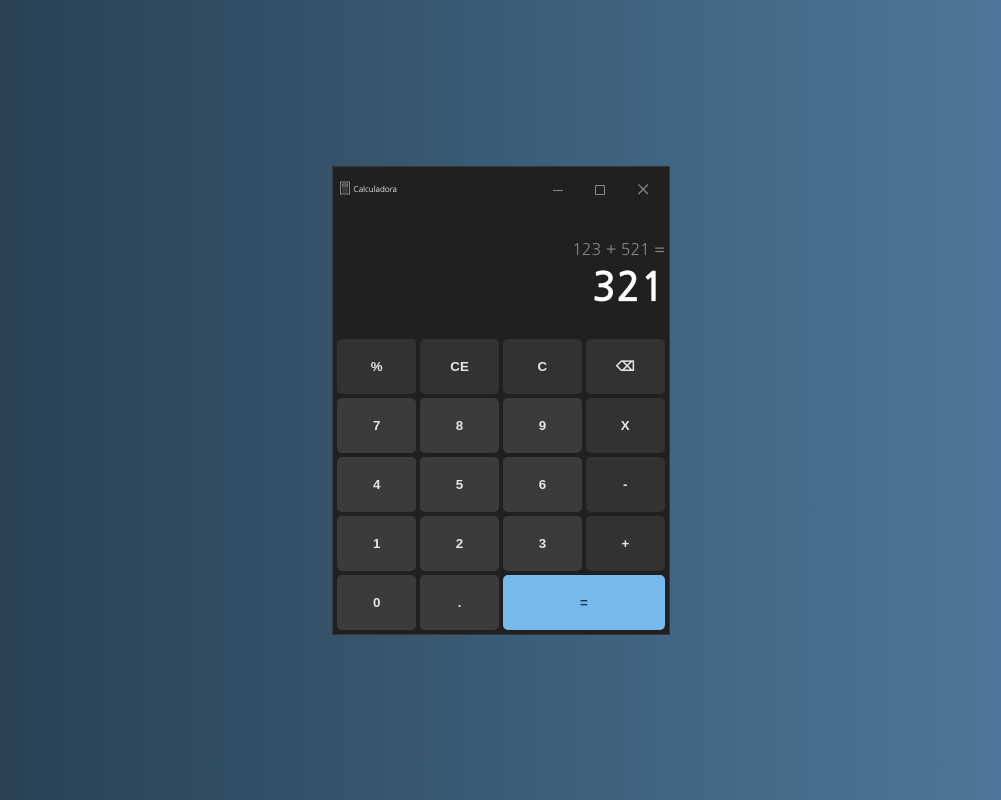
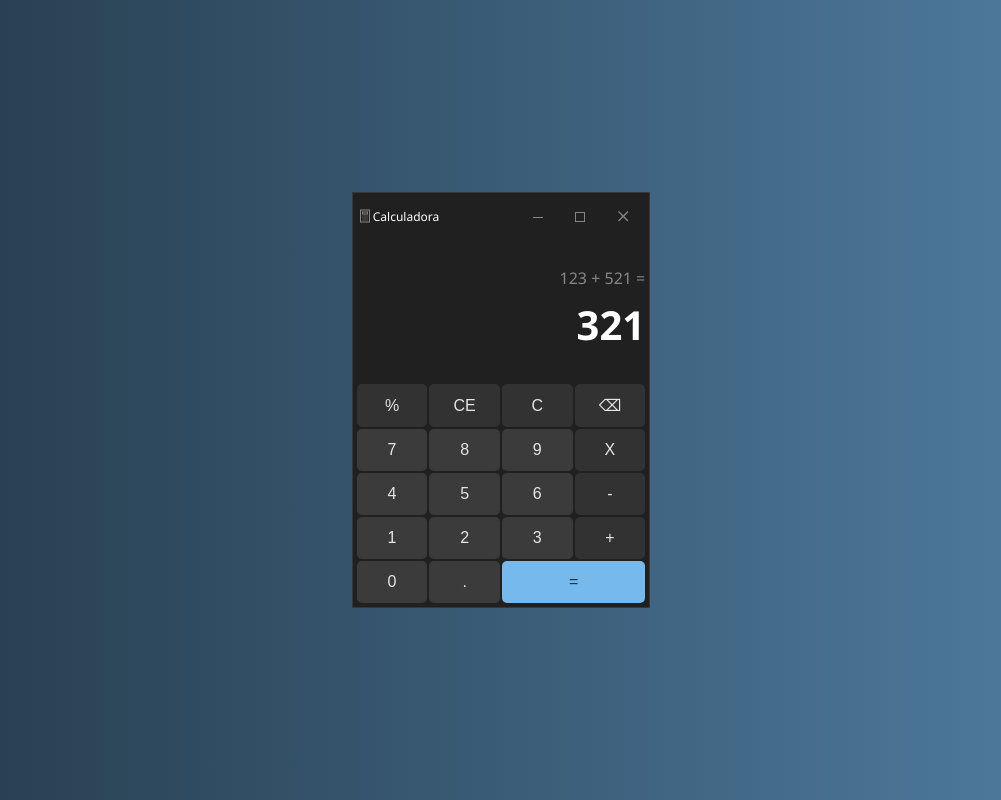
Before and after one commit to muriloxmelo/calculadora, a plain HTML site: page index.html in a window 1280 px wide. Shown: the whole page, without its empty margins (139-1140 px from the left). Drawn offline with Linux system fonts and the light colour scheme.

Commit message:
correcoes css

```diff
--- a/css/style.css
+++ b/css/style.css
@@ -4,7 +4,7 @@
 }
 
 html {
-  font-family: "Nanum Gothic", sans-serif;
+  font-family: "Segoe UI"
 }
 
 
@@ -31,17 +31,17 @@ ul {
 #calculadora {
   display: grid;
   grid-template-columns: repeat(4, 1fr);
-  gap: 0.25rem;
+  gap: 2px;
 }
 
 #calculadora button {
-  padding: 20px 30px;
+  padding: 12px 24px;
   border: none;
   background-color: #3b3b3b;
   border-radius: 5px;
   color: #e6e6e6;
-  font-weight: bold;
   cursor: pointer;
+  font-size: 1rem;
 }
 
 #calculadora .darker {
@@ -97,7 +97,7 @@ ul {
 
 .top p {
   position: relative;
-  font-size: 0.5rem;
+  font-size: 12px;
   margin-left: 1rem;
   color: white;
 }
@@ -110,7 +110,6 @@ ul {
   height: 16px;
   position: absolute;
   left: -16px;
-  top: -4px;
 }
 
 .top-icons {
--- a/index.html
+++ b/index.html
@@ -5,9 +5,6 @@
   <meta charset="UTF-8">
   <meta http-equiv="X-UA-Compatible" content="IE=edge">
   <meta name="viewport" content="width=device-width, initial-scale=1.0">
-  <link rel="preconnect" href="https://fonts.googleapis.com">
-  <link rel="preconnect" href="https://fonts.gstatic.com" crossorigin>
-  <link href="https://fonts.googleapis.com/css2?family=Nanum+Gothic:wght@400;700&display=swap" rel="stylesheet">
   <link rel="stylesheet" href="./css/style.css">
   <title>Calculadora</title>
 </head>
```
